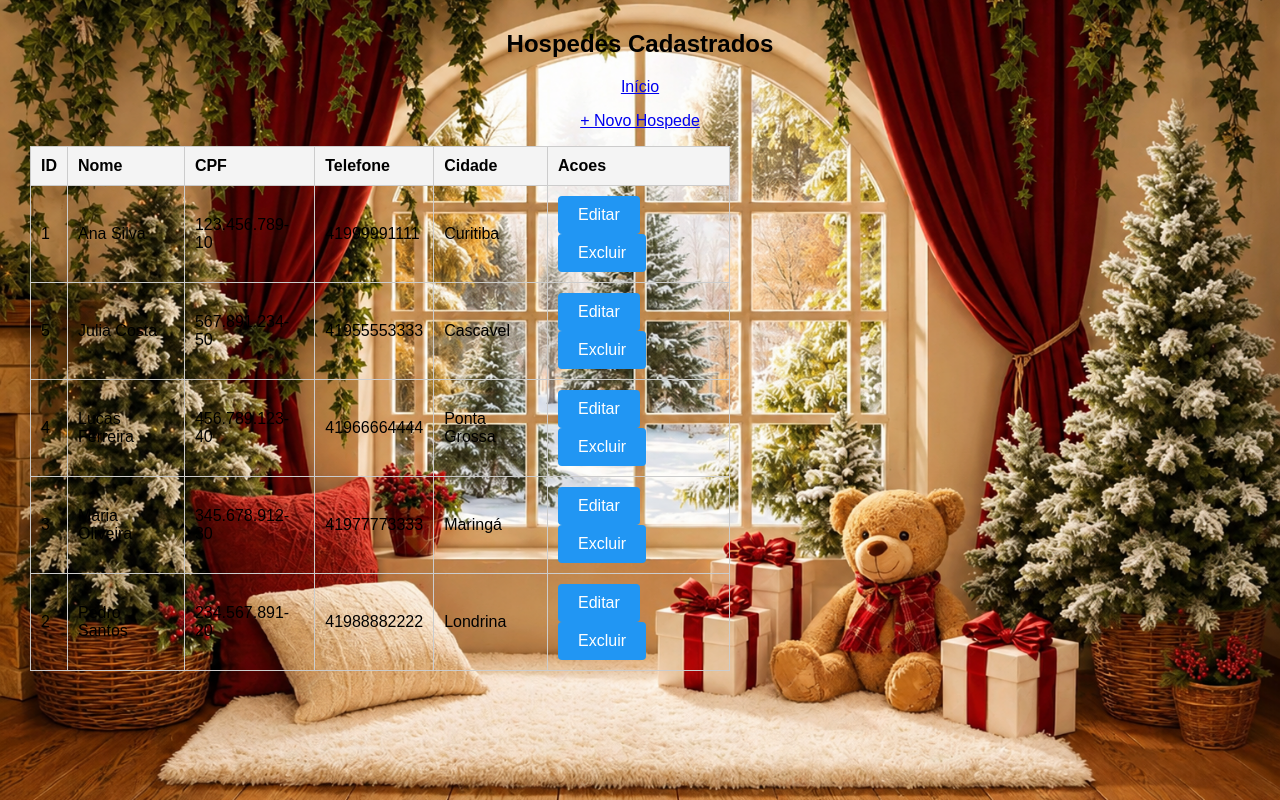
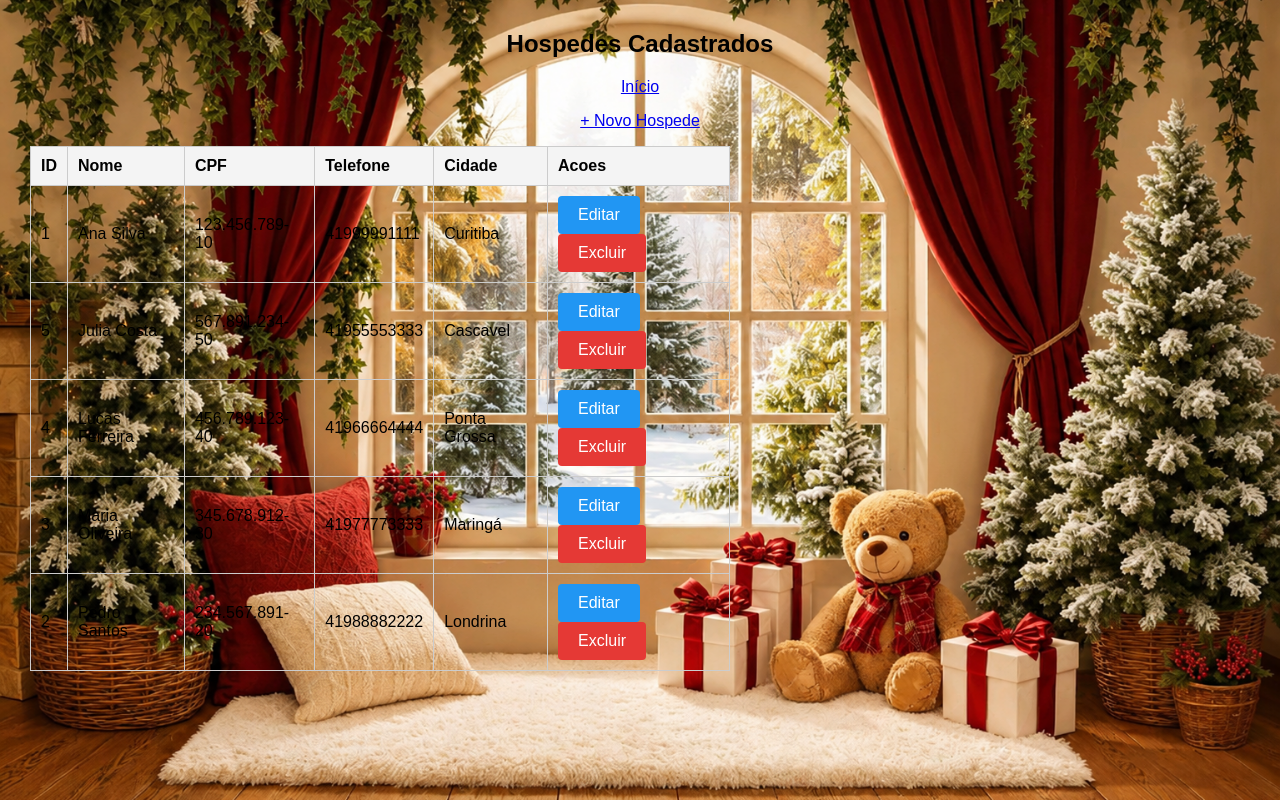
Before and after one commit to aliciatenorio/pousada_aliciabia, a PHP site: page /Hospedes/listar_hospedes.php in a window 1280 px wide. Run offline with PHP 8.4, Linux system fonts and the light colour scheme; data comes from the database, SQL or seed files in the repository.

Commit message:
Update listar_hospedes.php

```diff
--- a/Hospedes/listar_hospedes.php
+++ b/Hospedes/listar_hospedes.php
@@ -51,7 +51,7 @@ try {
                         <td><?= htmlspecialchars($hospede['cidade_hospede']) ?></td>
                         <td>
                             <a class="btn btn-editar" href="form_hospedes.php?id=<?= (int)$hospede['codigo_hospede'] ?>">Editar</a>
-                            <a class="btn btn-editar" href="excluir_hospedes.php?id=<?= (int)$hospede['codigo_hospede'] ?>">Excluir</a>
+                            <a class="btn btn-excluir" href="excluir_hospedes.php?id=<?= (int)$hospede['codigo_hospede'] ?>">Excluir</a>
 
                         </td>
                     </tr>
```
